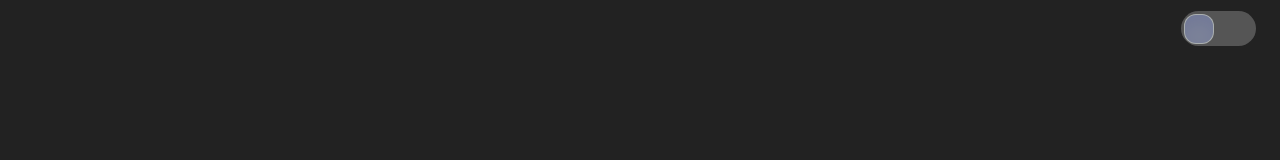
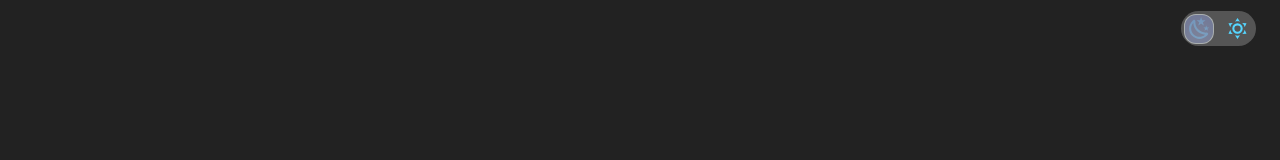
Before and after one commit to felipprodrigues/rodriguesfelipp, a React (Create React App) app in the folder pws/: page / in a window 1280 px wide. Shown: the top 160 px of the page. Built offline with nearby package versions, Linux system fonts and the light colour scheme.

Commit message:
include svg sprites

```diff
--- a/pws/src/components/Header.js
+++ b/pws/src/components/Header.js
@@ -4,22 +4,57 @@ import '../styles/breakpoints.scss';
 import '../styles/header.scss';
 import '../styles/inputs.scss';
 import profilePicture from '../assets/profile.png';
+import defs from '../assets/defs.svg'
 
 const Header = () => {
+  function toggleDark() {
+    let darkMode = localStorage.getItem('darkMode');
+    const darkModeToggle = document.querySelector('.switch');
+
+    const enableDarkMode = () => {
+      document.body.classList.add('darkMode');
+      localStorage.setItem('darkMode', 'enabled');
+    }
+
+    const disableDarkMode = () => {
+      document.body.classList.remove('darkMode');
+      localStorage.setItem('darkMode', null);
+    }
+
+    if (darkMode === 'enabled') {
+      enableDarkMode();
+    }
+
+    darkModeToggle.addEventListener('click', () => {
+      darkMode = localStorage.getItem('darkMode')
+      if (darkMode !== 'enabled') {
+        enableDarkMode();
+      } else {
+        disableDarkMode();
+      }
+    })
+  }
+
   return (
     <Fragment>
 
       <div className="header">
-        <label for="checkbox" className="switch">
+        <label for="checkbox" className="switch" onClick={toggleDark}>
           <input type="checkbox" id="switch__checkbox" className="switch__checkbox"></input>
           <span className="switch__checkmark checkmark">
-            <svg className="checkmark checkmark__svg"></svg>
-            <svg className="checkmark checkmark__svg"></svg>
+            <svg className="checkmark checkmark__svg">
+              <use href={defs + '#icon-moon'}></use>
+            </svg>
+            <svg className="checkmark checkmark__svg">
+              <use href={defs + '#icon-sun'}></use>
+            </svg>
             <div className="switch__overlay"></div>
           </span>
         </label>
         <a className="header__holder" href="#" download="">
-          <svg className="header__icon"></svg>
+          <svg className="header__icon">
+
+          </svg>
         </a>
 
         <div className="header__frame">
@@ -30,6 +65,7 @@ const Header = () => {
           <span className="header__subtitle">Frontend Developer</span>
         </div>
       </div>
+
     </Fragment>
   )
 }
--- a/pws/src/styles/inputs.scss
+++ b/pws/src/styles/inputs.scss
@@ -11,7 +11,7 @@
     height: 100%;
     display: flex;
     align-items: center;
-    justify-content: center;
+    justify-content: space-around;
     border-radius: 30px;
     background: #555;
   }
```
Also changed, not shown: pws/src/assets/defs.svg (added).
